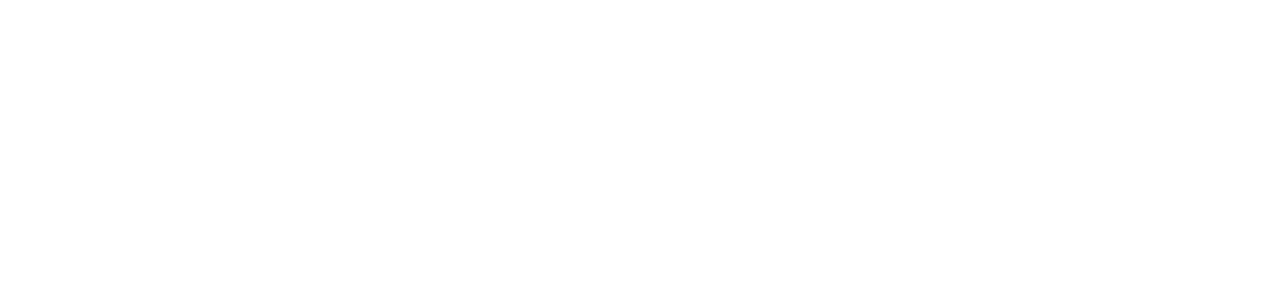
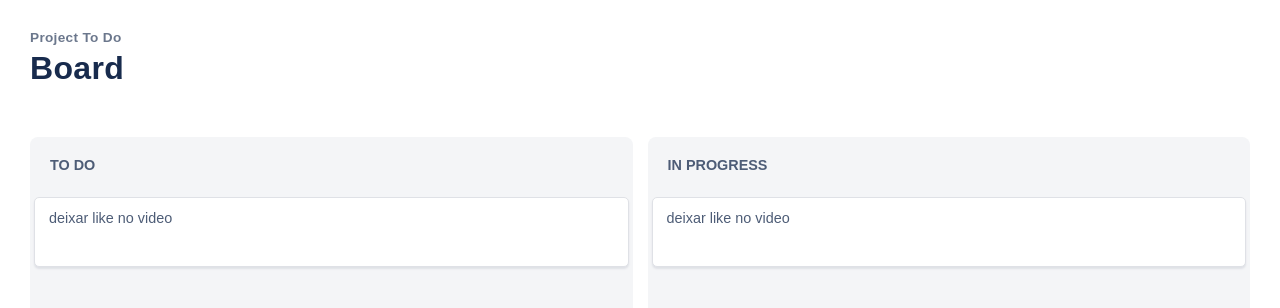
Before and after one commit to Calueto00/DropProject, a plain HTML site: page index.html in a window 1280 px wide. Drawn offline with Linux system fonts and the light colour scheme.

Commit message:
news updates

```diff
--- a/index.html
+++ b/index.html
@@ -7,7 +7,31 @@
     <title>To Do</title>
 </head>
 <body>
+    <main>
+        <header>
+            <span>Project To Do</span>
+            <h1>Board</h1>
+        </header>
 
+        <section class="columns">
+            <section class="column">
+                <h2 class="column_title">TO DO</h2>
+                <section class="column_cards">
+                    <section class="card" draggable="true">
+                        deixar like no video
+                    </section>
+                </section>
+            </section>
+            <section class="column">
+                <h2 class="column_title">IN PROGRESS</h2>
+                <section class="column_cards">
+                    <section class="card" draggable="true">
+                        deixar like no video
+                    </section>
+                </section>
+            </section>
+        </section>
+    </main>
 </body>
 <script src="script.js"></script>
 </html>
--- a/script.js
+++ b/script.js
@@ -0,0 +1,20 @@
+const columns = document.querySelectorAll('.column_cards');
+const cards = document.querySelectorAll('.card');
+
+let draggedCard;
+
+const dragstart = (event)=>{
+    draggedCard = event.target;
+    event.dataTransfer.effectAllowed = 'move';
+}
+const dragover = (event)=>{
+   event.preventDefault();
+}
+cards.forEach((card)=>{
+    //* dragstart aciona sempre que o event drag estiver iniciado
+        card.addEventListener('dragstart', dragstart);
+    });
+columns.forEach((column)=>{
+    //* dragover aciona sempre que um elemento estiver sobre ele
+    column.addEventListener('dragover', dragover);
+})
--- a/style.css
+++ b/style.css
@@ -0,0 +1,62 @@
+*{
+    margin: 0;
+    padding: 0;
+    box-sizing: border-box;
+    font-family: sans-serif;
+}
+
+main{
+    padding: 30px;
+    -webkit-user-select: none;
+}
+header{
+    font-size: 0.85rem;
+    font-weight: 700;
+    color: #6b778c;
+    letter-spacing: 0.02rem;
+}
+
+header > h1{
+    color: #182b4d;
+    font-size: 2rem;
+    font-weight: 600;
+    margin-top: 5px;
+}
+.columns{
+    display: flex;
+    gap: 15px;
+    margin-top: 50px;
+}
+.column{
+    width: 100%;
+    background-color: #f4f5f7;
+    height: 100dvh;
+    border-radius: 8px;
+}
+.column_title{
+    color: #4d5c76;
+    font-size: 0.9rem;
+    font-weight: 700;
+    margin: 20px;
+}
+.column_cards{
+    padding: 4px;
+    height: 100%;
+    border-radius: 5px;
+}
+.card{
+    width: 100%;
+    min-height: 70px;
+    background-color: #fff;
+    border-radius: 5px;
+    border: 1px solid #dfe1e6;
+    box-shadow: 0 2px 2px #dfe1e6;
+    padding: 12px 14px;
+    font-size: 0.9rem;
+    font-weight: 500;
+    color: #4d5c76;
+}
+.column_highlight{
+    background-color: #deebff;
+    border: 2px solid #2482ff;
+}
```
